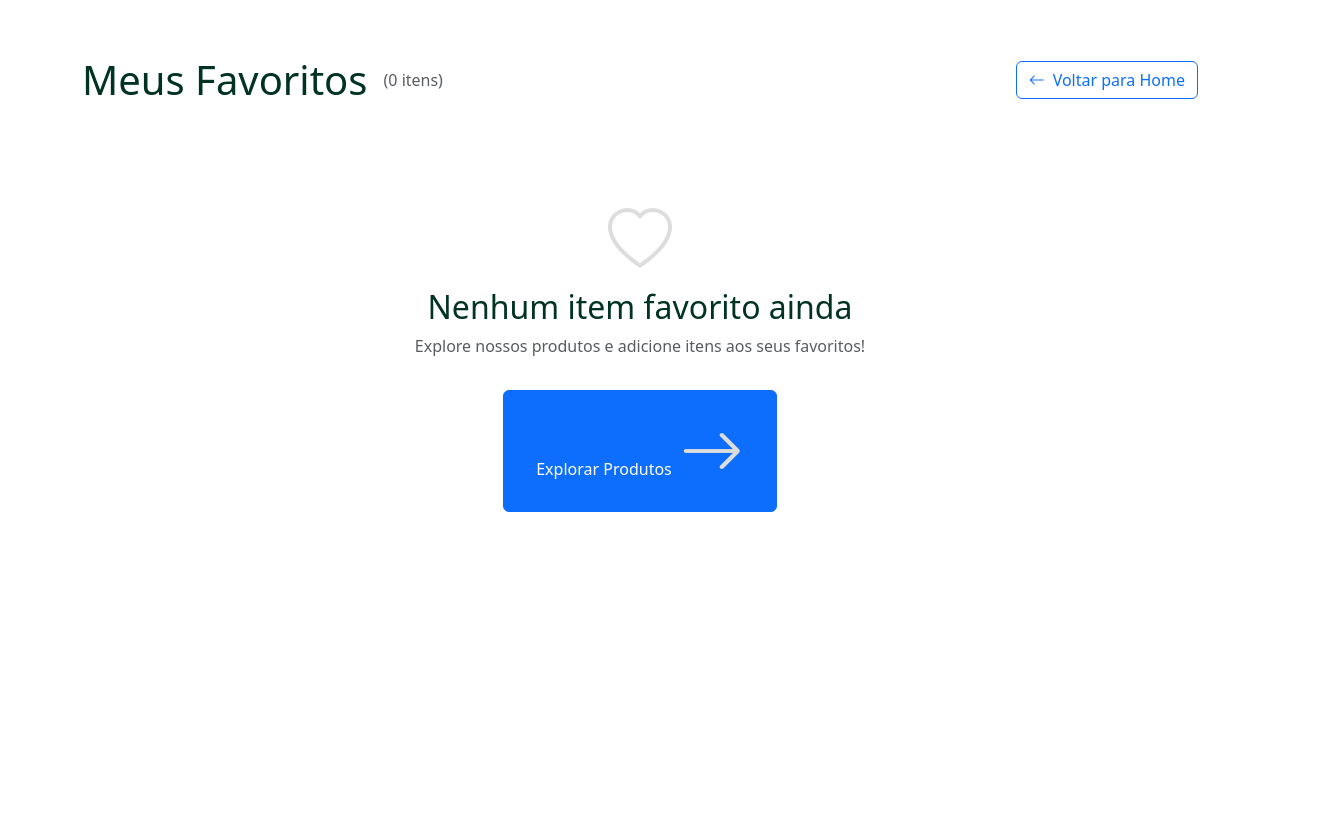
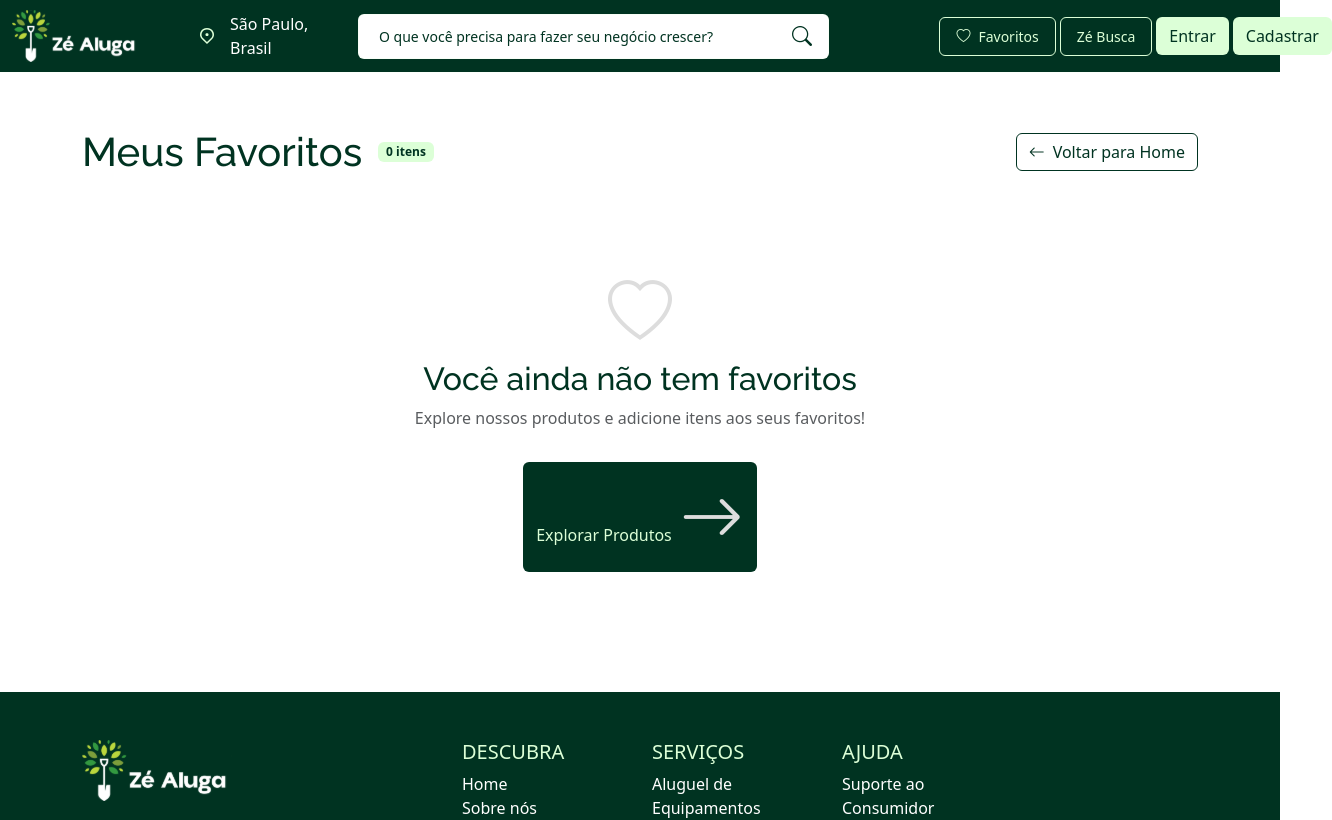
Before and after one commit to roanfersa/ze-aluga-agro, a React (Vite) app: page /favoritos in a window 1280 px wide. Shown: the top 820 px of the page, 1332 px wide, since content can reach past the window. Built offline with nearby package versions, Linux system fonts and the light colour scheme.

Commit message:
refactor: Mudei os estilos da pagina de favoritos, para ficar mais condizente com o resto da plataforma

```diff
--- a/src/pages/favorite_page/Favorites.jsx
+++ b/src/pages/favorite_page/Favorites.jsx
@@ -1,55 +1,90 @@
-import React, { useState, useEffect } from 'react';
-import { Link } from 'react-router-dom';
-import '../../styles/css/favorites.css';
+import React, { useState, useEffect } from "react";
+import { Link } from "react-router-dom";
+import HeaderComponent from "../../core/components/header_component";
+import FooterComponent from "../../core/components/footer_component";
+import "../../styles/css/favorites.css";
+import "../../styles/css/custom_styles.css";
 
 const Favorites = () => {
   const [favorites, setFavorites] = useState([]);
+  const [loading, setLoading] = useState(true);
 
   useEffect(() => {
     const loadFavorites = () => {
-      const storedFavorites = JSON.parse(localStorage.getItem('favorites') || '[]');
+      setLoading(true);
+      try {
+        const storedFavorites = JSON.parse(
+          localStorage.getItem("favorites") || "[]"
+        );
         setFavorites(storedFavorites);
+      } catch (error) {
+        console.error("Erro ao carregar favoritos:", error);
+      } finally {
+        setLoading(false);
+      }
     };
 
     loadFavorites();
-    window.addEventListener('storage', loadFavorites);
+    window.addEventListener("storage", loadFavorites);
 
     return () => {
-      window.removeEventListener('storage', loadFavorites);
+      window.removeEventListener("storage", loadFavorites);
     };
   }, []);
 
   const removeFavorite = (productId) => {
-    const updatedFavorites = favorites.filter(fav => fav.id !== productId);
-    localStorage.setItem('favorites', JSON.stringify(updatedFavorites));
+    const updatedFavorites = favorites.filter((fav) => fav.id !== productId);
+    localStorage.setItem("favorites", JSON.stringify(updatedFavorites));
     setFavorites(updatedFavorites);
   };
 
   return (
+    <>
+      <HeaderComponent />
       <div className="favorites-page">
         <div className="container py-4">
           <div className="d-flex justify-content-between align-items-center mb-4">
             <div className="d-flex align-items-center">
-            <h1 className="mb-0">Meus Favoritos</h1>
-            <span className="ms-3 text-muted">({favorites.length} {favorites.length === 1 ? 'item' : 'itens'})</span>
+              <h1 className="mb-0 font-family-primary text-custom-primary">
+                Meus Favoritos
+              </h1>
+              <span className="ms-3 badge bg-custom-secondary text-custom-primary">
+                {favorites.length} {favorites.length === 1 ? "item" : "itens"}
+              </span>
             </div>
-          <Link to="/" className="btn btn-outline-primary">
+            <Link
+              to="/"
+              className="btn outline-custom-primary text-custom-primary"
+            >
               <i className="bi bi-arrow-left me-2"></i>
               Voltar para Home
             </Link>
           </div>
 
-        {favorites.length > 0 ? (
+          {loading ? (
+            <div className="d-flex justify-content-center py-5">
+              <div className="spinner-border text-custom-primary" role="status">
+                <span className="visually-hidden">Carregando...</span>
+              </div>
+            </div>
+          ) : favorites.length > 0 ? (
             <div className="favorites-grid">
               {favorites.map((product) => (
                 <div key={product.id} className="favorite-card">
                   <div className="favorite-card-image">
                     <img
-                    src={product.image || `https://placehold.co/300x200/003321/DCFFD7/png?text=${encodeURIComponent(product.name.charAt(0))}`}
+                      src={
+                        product.image ||
+                        `https://placehold.co/300x200/003321/DCFFD7/png?text=${encodeURIComponent(
+                          product.name.charAt(0)
+                        )}`
+                      }
                       alt={product.name}
                       onError={(e) => {
                         e.target.onerror = null;
-                      e.target.src = `https://placehold.co/300x200/003321/DCFFD7/png?text=${encodeURIComponent(product.name.charAt(0))}`;
+                        e.target.src = `https://placehold.co/300x200/003321/DCFFD7/png?text=${encodeURIComponent(
+                          product.name.charAt(0)
+                        )}`;
                       }}
                     />
                     <button
@@ -57,18 +92,22 @@ const Favorites = () => {
                       onClick={() => removeFavorite(product.id)}
                       aria-label="Remover dos favoritos"
                     >
-                    <i className="bi bi-x-lg"></i>
+                      <i className="bi bi-heart"></i>
                     </button>
                   </div>
                   <div className="favorite-card-content">
-                  <h3 className="text-truncate">{product.name}</h3>
-                  <p className="category mb-2">{product.category}</p>
+                    <span className="badge bg-custom-secondary text-custom-primary fs-custom-category mb-2">
+                      {product.category}
+                    </span>
+                    <h3 className="font-family-primary text-custom-primary fw-bold">
+                      {product.name}
+                    </h3>
                     {product.description && (
                       <p className="description">{product.description}</p>
                     )}
                     <Link
                       to={`/produto/${product.id}`}
-                    className="btn btn-primary w-100"
+                      className="btn bg-custom-primary text-custom-secondary w-100 mt-2"
                     >
                       Ver Detalhes
                       <i className="bi bi-arrow-right ms-2"></i>
@@ -80,9 +119,16 @@ const Favorites = () => {
           ) : (
             <div className="favorites-empty">
               <i className="bi bi-heart"></i>
-            <h2>Nenhum item favorito ainda</h2>
-            <p className="text-muted">Explore nossos produtos e adicione itens aos seus favoritos!</p>
-            <Link to="/" className="btn btn-primary">
+              <h2 className="font-family-primary text-custom-primary">
+                Você ainda não tem favoritos
+              </h2>
+              <p className="text-muted">
+                Explore nossos produtos e adicione itens aos seus favoritos!
+              </p>
+              <Link
+                to="/"
+                className="btn bg-custom-primary text-custom-secondary"
+              >
                 Explorar Produtos
                 <i className="bi bi-arrow-right ms-2"></i>
               </Link>
@@ -90,6 +136,8 @@ const Favorites = () => {
           )}
         </div>
       </div>
+      <FooterComponent />
+    </>
   );
 };
 
--- a/src/pages/singup/components/sign_up_form.jsx
+++ b/src/pages/singup/components/sign_up_form.jsx
@@ -1,20 +1,17 @@
 import React, { useState } from "react";
 
 const SignUpForm = () => {
-  // State for form fields
   const [formData, setFormData] = useState({
     fullName: "",
     email: "",
     phone: "",
     password: "",
     confirmPassword: "",
-    userType: "", // Changed from radio buttons to dropdown selection
+    userType: "",
   });
 
-  // State for validation errors
   const [errors, setErrors] = useState({});
 
-  // Handle input changes
   const handleInputChange = (e) => {
     const { name, value } = e.target;
     setFormData({
@@ -22,7 +19,6 @@ const SignUpForm = () => {
       [name]: value,
     });
 
-    // Clear error when field is edited
     if (errors[name]) {
       setErrors({
         ...errors,
@@ -31,37 +27,31 @@ const SignUpForm = () => {
     }
   };
 
-  // Validate form
   const validateForm = () => {
     const newErrors = {};
 
-    // Validate full name (requires at least first and last name)
     if (!formData.fullName.trim()) {
       newErrors.fullName = "Nome completo é obrigatório";
     } else if (formData.fullName.trim().split(" ").length < 2) {
       newErrors.fullName = "Por favor, forneça nome e sobrenome";
     }
 
-    // Validate email
     if (!formData.email) {
       newErrors.email = "Email é obrigatório";
     } else if (!/\S+@\S+\.\S+/.test(formData.email)) {
       newErrors.email = "Email inválido";
     }
 
-    // Password validation
     if (!formData.password) {
       newErrors.password = "Senha é obrigatória";
     } else if (formData.password.length < 6) {
       newErrors.password = "A senha deve ter pelo menos 6 caracteres";
     }
 
-    // Confirm password
     if (formData.password !== formData.confirmPassword) {
       newErrors.confirmPassword = "As senhas não coincidem";
     }
 
-    // User type validation
     if (!formData.userType) {
       newErrors.userType = "Por favor, selecione uma opção";
     }
@@ -69,7 +59,6 @@ const SignUpForm = () => {
     return newErrors;
   };
 
-  // Handle form submission
   const handleSubmit = (e) => {
     e.preventDefault();
 
@@ -79,9 +68,7 @@ const SignUpForm = () => {
       return;
     }
 
-    // Process form submission
     console.log("Form submitted:", formData);
-    // Here you would typically make an API call to register the user
   };
 
   return (
@@ -168,7 +155,6 @@ const SignUpForm = () => {
         )}
       </div>
 
-      {/* Dropdown with custom arrow icon */}
       <div className="form-group">
         <div className="position-relative">
           <select
@@ -179,7 +165,7 @@ const SignUpForm = () => {
             value={formData.userType}
             onChange={handleInputChange}
             required
-            style={{ paddingRight: "30px" }} // Add space for the arrow
+            style={{ paddingRight: "30px" }}
           >
             <option value="" disabled>
               Escolha uma opção
@@ -187,7 +173,7 @@ const SignUpForm = () => {
             <option value="renter">Quero alugar equipamentos</option>
             <option value="owner">Quero disponibilizar equipamentos</option>
           </select>
-          {/* Custom dropdown arrow icon */}
+
           <div
             style={{
               position: "absolute",
```
Also changed, not shown: src/styles/sass/_favorites.scss (+36 -9 lines). Lines whose indentation alone changed are shown as unchanged.
